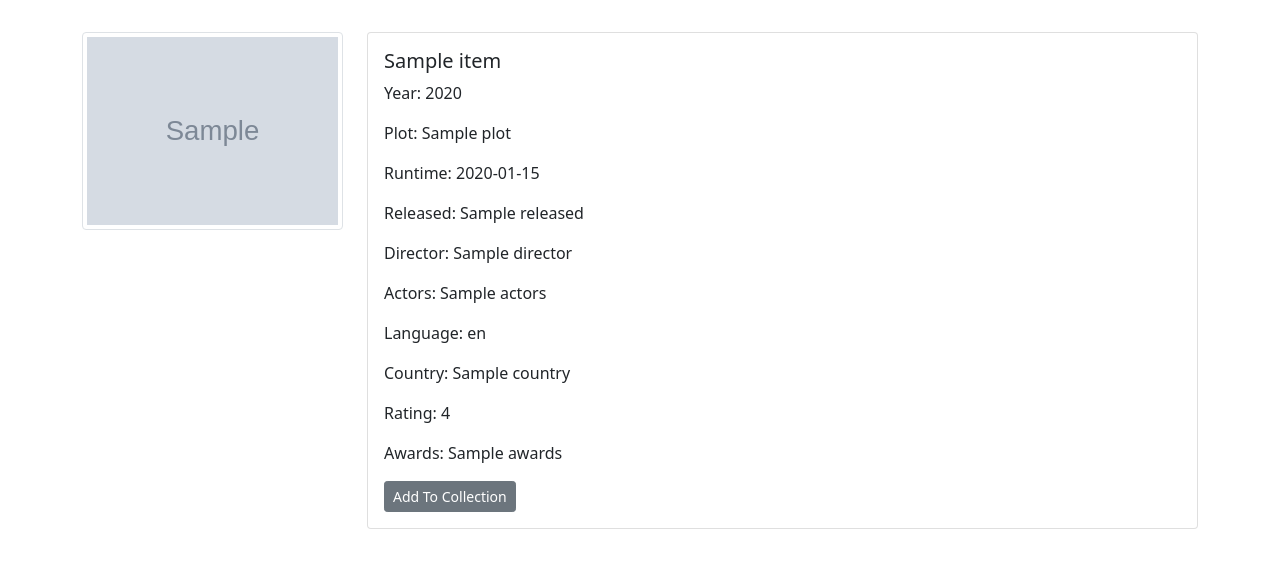
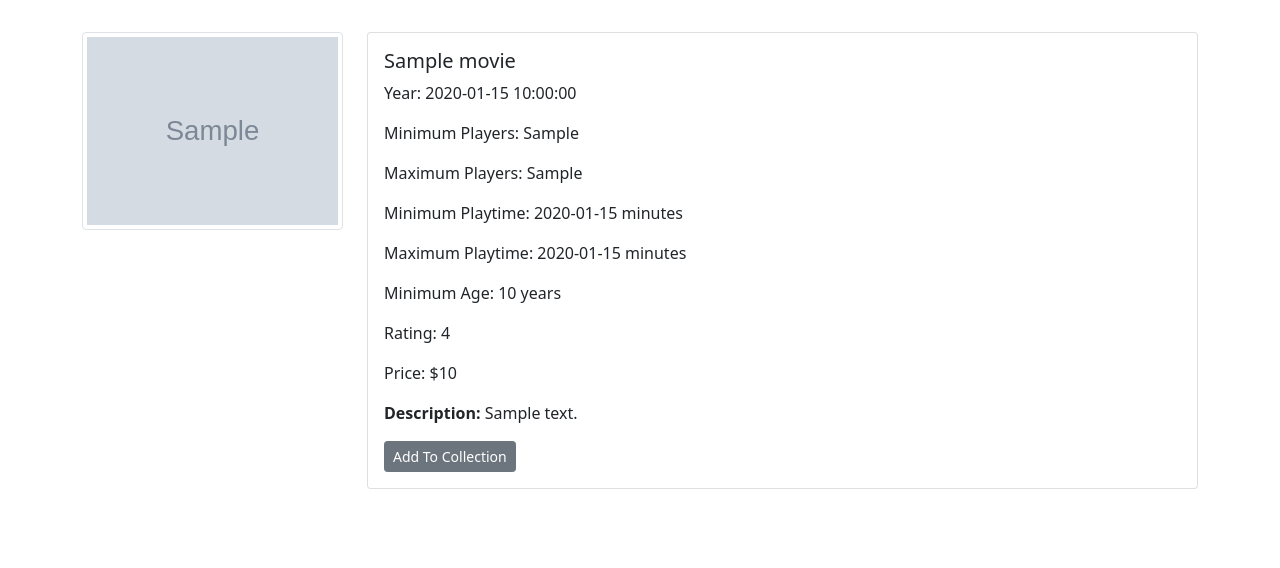
Before and after one commit to nabilshadman/flask-gamemanage-app-prototype, a Flask app: page /single_movie/1 in a window 1280 px wide. Shown: the part 56-624 px from the top of the page. Run offline with Flask 2, Linux system fonts and the light colour scheme; grey boxes marked "Sample" are stand-in pictures; a database or web service that is not in the repository returns one stand-in record (values such as "Sample title"); data that the repository does not hold is empty.

Commit message:
Updated API to BoardGameAtlas for home, single_game, and collection pages

```diff
--- a/app.py
+++ b/app.py
@@ -8,7 +8,7 @@ app.secret_key = "gamesearchengine1234"
 
 @app.route("/")
 def main():
-    raw_data = requests.get("http://www.omdbapi.com/?apikey=d2b6a667&s=resident-evil")
+    raw_data = requests.get("https://api.boardgameatlas.com/api/search?name=Catan&client_id=JLBr5npPhV")
     movies = raw_data.json()
     return render_template("home.html", movies=movies)
 
@@ -20,9 +20,9 @@ def movies_by_title(title):
     return render_template("home.html", movies=movies)
 
 
-@app.route("/single_movie/<title>")
-def single_movie(title):
-    raw_data = requests.get("http://www.omdbapi.com/?apikey=d2b6a667&t="+title)
+@app.route("/single_movie/<id>")
+def single_movie(id):
+    raw_data = requests.get("https://api.boardgameatlas.com/api/search?ids="+id+"&client_id=JLBr5npPhV")
     movie = raw_data.json()
     return render_template("single_movie.html", movie=movie)
 
@@ -54,14 +54,17 @@ def collection_list():
         return render_template("collection.html", collection_list=collection_list)
 
 
-@app.route("/add_to_collection/<title>")
-def add_to_collection(title):
+@app.route("/add_to_collection/<id>")
+def add_to_collection(id):
     collection_list = {}
     if "collection" in session:
         collection_list = session.get("collection")
     else:
         session["collection"] = {}
-    collection_list[title] = title
+    game = requests.get(
+        "https://api.boardgameatlas.com/api/search?ids="+
+        id+"&client_id=JLBr5npPhV").json()
+    collection_list[id] = game['games'][0]['name']
     session["collection"] = collection_list
     flash("The game has been added to your Collection!")
     return redirect(url_for("main"))
--- a/templates/collection.html
+++ b/templates/collection.html
@@ -27,8 +27,8 @@
     <ul class="list-group list-group-flush">
     {% for value in collection_list %}
       <li class="list-group-item">
-          <p class="card-text">{{value}}</p>
-          <a href="{{url_for('single_movie',title=value)}}" class="btn btn-dark btn-sm">Learn More</a>
+          <p class="card-text">{{collection_list[value]}}</p>
+          <a href="{{url_for('single_movie',id=value)}}" class="btn btn-dark btn-sm">Learn More</a>
           <a href="{{url_for('remove_from_collection',title=value)}}" class="btn btn-danger btn-sm">Remove</a>
       </li>
     {% endfor %}
--- a/templates/single_movie.html
+++ b/templates/single_movie.html
@@ -4,25 +4,24 @@
 {% block movies %}
 
 <div class="col-sm-3 mb-3">
-    <img src="{{movie.Poster}}" class="img-thumbnail" alt="...">
+    <img src="{{movie.games[0].image_url}}" class="img-thumbnail" alt="...">
 </div>
 
 <div class="col-lg mb-3">
 <div class="card">
     <div class="card-body">
-      <h5 class="card-title">{{movie.Title}}</h5>
-      <p class="card-text">Year: {{movie.Year}}</p>
-      <p class="card-text">Plot: {{movie.Plot}}</p>
-      <p class="card-text">Runtime: {{movie.Runtime}}</p>
-      <p class="card-text">Released: {{movie.Released}}</p>
-      <p class="card-text">Director: {{movie.Director}}</p>
-      <p class="card-text">Actors: {{movie.Actors}}</p>
-      <p class="card-text">Language: {{movie.Language}}</p>
-      <p class="card-text">Country: {{movie.Country}}</p>
-      <p class="card-text">Rating: {{movie.imdbRating}}</p>
-      <p class="card-text">Awards: {{movie.Awards}}</p>
+      <h5 class="card-title">{{movie.games[0].name}}</h5>
+      <p class="card-text">Year: {{movie.games[0].year_published}}</p>
+      <p class="card-text">Minimum Players: {{movie.games[0].min_players}}</p>
+      <p class="card-text">Maximum Players: {{movie.games[0].max_players}}</p>
+      <p class="card-text">Minimum Playtime: {{movie.games[0].min_playtime}} minutes</p>
+      <p class="card-text">Maximum Playtime: {{movie.games[0].max_playtime}} minutes</p>
+      <p class="card-text">Minimum Age: {{movie.games[0].min_age}} years</p>
+      <p class="card-text">Rating: {{movie.games[0].average_user_rating}}</p>
+      <p class="card-text">Price: ${{movie.games[0].price}}</p>
+      <p class="card-text"><b>Description:</b> {{movie.games[0].description_preview}}</p>
 
-    <a class="btn btn-secondary btn-sm" href="{{url_for('add_to_collection', title=movie.Title)}}">Add To Collection</a>
+    <a class="btn btn-secondary btn-sm" href="{{url_for('add_to_collection', id=movie.games[0].id)}}">Add To Collection</a>
 
     </div>
   </div>
```
Also changed, not shown: templates/home.html (+6 -6 lines).
